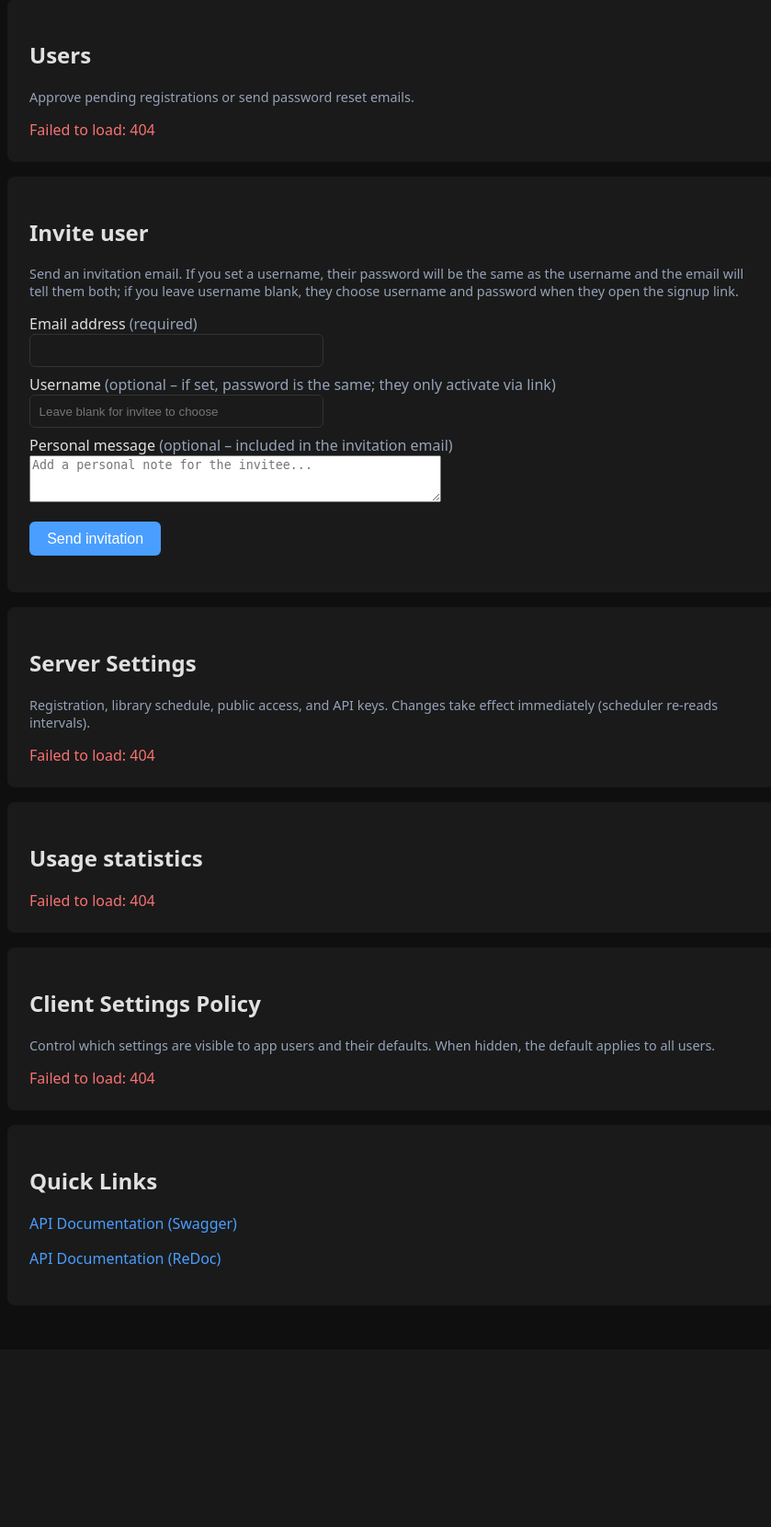
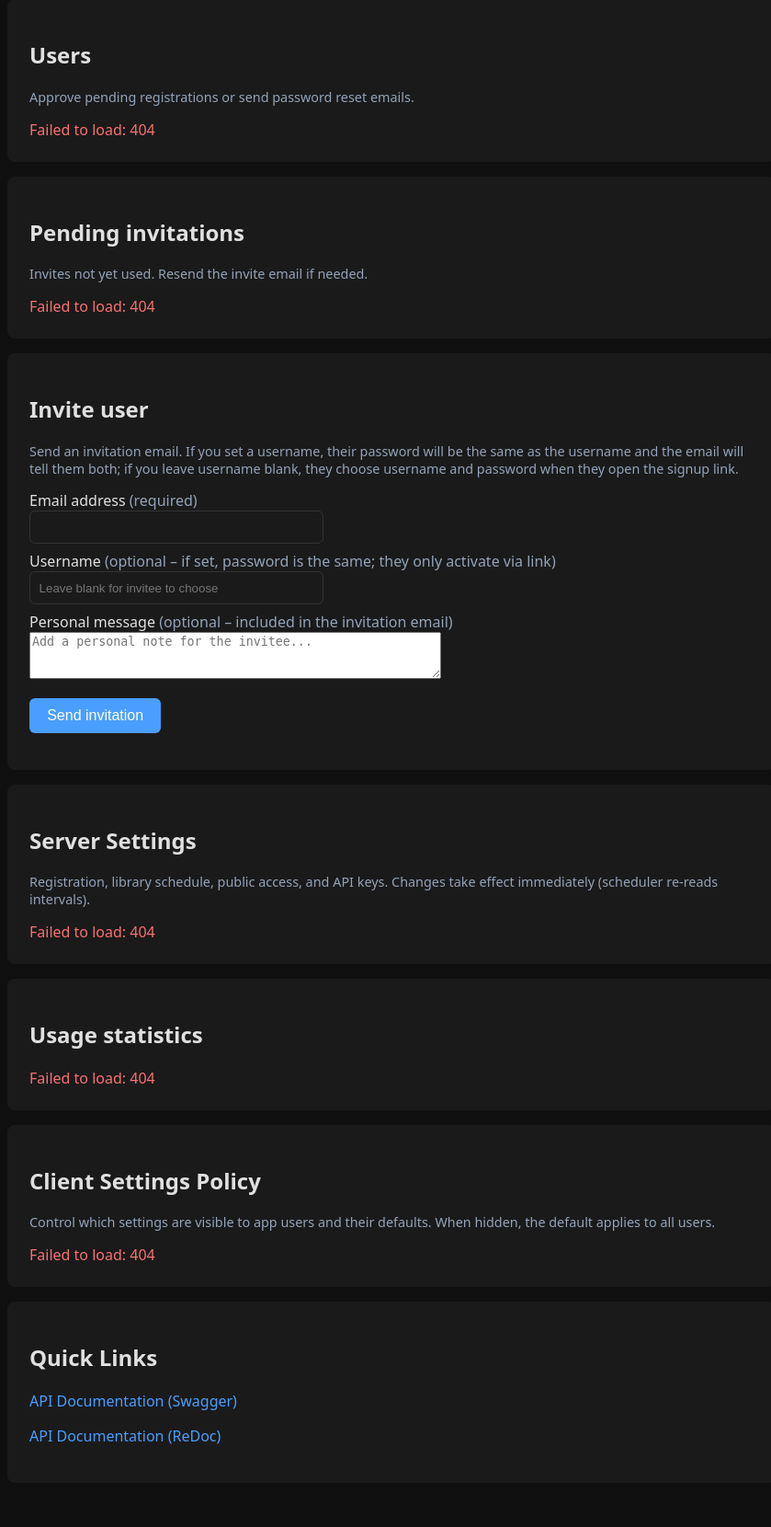
Before and after one commit to 151henry151/rompmusic-server, a FastAPI app: template rompmusic_server/admin/templates/dashboard.html in a window 1280 px wide. Shown: the part 470-2130 px from the top of the page at 92% size, without its empty margins (214-1053 px from the left). Before the commit the page ends 1847 px from the top, so only its background shows below. Run offline with FastAPI, Linux system fonts and the light colour scheme; the template is opened without the code that fills it, so the values that code supplies are empty; some libraries are stand-ins or nearby versions.

Commit message:
Admin: add Pending invitations section with Resend invite email button

```diff
--- a/rompmusic_server/admin/templates/dashboard.html
+++ b/rompmusic_server/admin/templates/dashboard.html
@@ -49,6 +49,26 @@
                 </thead>
                 <tbody id="users-tbody"></tbody>
             </table>
+        </div>
+    </div>
+
+    <div class="card">
+        <h2>Pending invitations</h2>
+        <p style="color: #94a3b8; font-size: 0.9rem;">Invites not yet used. Resend the invite email if needed.</p>
+        <div id="invitations-loading" style="color: #94a3b8;">Loading...</div>
+        <div id="invitations-content" style="display: none; overflow-x: auto;">
+            <table style="width: 100%; border-collapse: collapse; font-size: 0.9rem; margin-top: 0.5rem;">
+                <thead>
+                    <tr style="border-bottom: 1px solid #334155;">
+                        <th style="text-align: left; padding: 0.5rem;">Email</th>
+                        <th style="text-align: left; padding: 0.5rem;">Username</th>
+                        <th style="text-align: left; padding: 0.5rem;">Expires</th>
+                        <th style="text-align: left; padding: 0.5rem;">Actions</th>
+                    </tr>
+                </thead>
+                <tbody id="invitations-tbody"></tbody>
+            </table>
+            <p id="invitations-empty" style="display: none; color: #64748b; margin-top: 0.5rem;">No pending invitations.</p>
         </div>
     </div>
 
@@ -404,6 +424,43 @@
             loading.innerHTML = '<span style="color: #f87171;">Failed to load: ' + escapeHtml(e.message) + '</span>';
         }
     }
+
+    async function loadInvitations() {
+        const loading = document.getElementById('invitations-loading');
+        const content = document.getElementById('invitations-content');
+        const tbody = document.getElementById('invitations-tbody');
+        const empty = document.getElementById('invitations-empty');
+        try {
+            const resp = await fetch(API_BASE + '/admin/invitations', { credentials: 'same-origin' });
+            if (!resp.ok) throw new Error(resp.status);
+            const invitations = await resp.json();
+            if (invitations.length === 0) {
+                tbody.innerHTML = '';
+                empty.style.display = 'block';
+            } else {
+                empty.style.display = 'none';
+                tbody.innerHTML = invitations.map(function(inv) {
+                    const expires = inv.expires_at ? new Date(inv.expires_at).toLocaleDateString() : '—';
+                    return '<tr style="border-bottom: 1px solid #334155;"><td style="padding: 0.5rem;">' + escapeHtml(inv.email) + '</td><td style="padding: 0.5rem;">' + escapeHtml(inv.username || '—') + '</td><td style="padding: 0.5rem;">' + escapeHtml(expires) + '</td><td style="padding: 0.5rem;"><button type="button" class="invitation-resend" data-id="' + inv.id + '">Resend invite email</button></td></tr>';
+                }).join('');
+                tbody.querySelectorAll('.invitation-resend').forEach(function(btn) {
+                    btn.addEventListener('click', function() { resendInviteEmail(parseInt(btn.getAttribute('data-id'), 10)); });
+                });
+            }
+            loading.style.display = 'none';
+            content.style.display = 'block';
+        } catch (e) {
+            loading.innerHTML = '<span style="color: #f87171;">Failed to load: ' + escapeHtml(e.message) + '</span>';
+        }
+    }
+    async function resendInviteEmail(id) {
+        try {
+            const resp = await fetch(API_BASE + '/admin/invitations/' + id + '/resend', { method: 'POST', credentials: 'same-origin' });
+            if (!resp.ok) throw new Error(resp.status);
+            const data = await resp.json();
+            alert(data.message || 'Sent.');
+        } catch (e) { alert('Failed: ' + e.message); }
+    }
     function escapeHtml(s) { return (s || '').toString().replace(/&/g, '&amp;').replace(/</g, '&lt;').replace(/>/g, '&gt;').replace(/"/g, '&quot;'); }
     async function approveUser(id) {
         try {
@@ -456,6 +513,7 @@
                 msg.innerHTML = '<span style="color: #4ade80;">' + (data.message || 'Sent.') + '</span>';
                 form.reset();
                 loadUsers();
+                loadInvitations();
                 setTimeout(function() { msg.innerHTML = ''; }, 3000);
             } catch (err) {
                 msg.innerHTML = '<span style="color: #f87171;">' + err.message + '</span>';
@@ -469,6 +527,7 @@
         loadServerConfig();
         setupServerSettingsForm();
         loadUsers();
+        loadInvitations();
         loadStats();
         setupInviteForm();
     });
```
